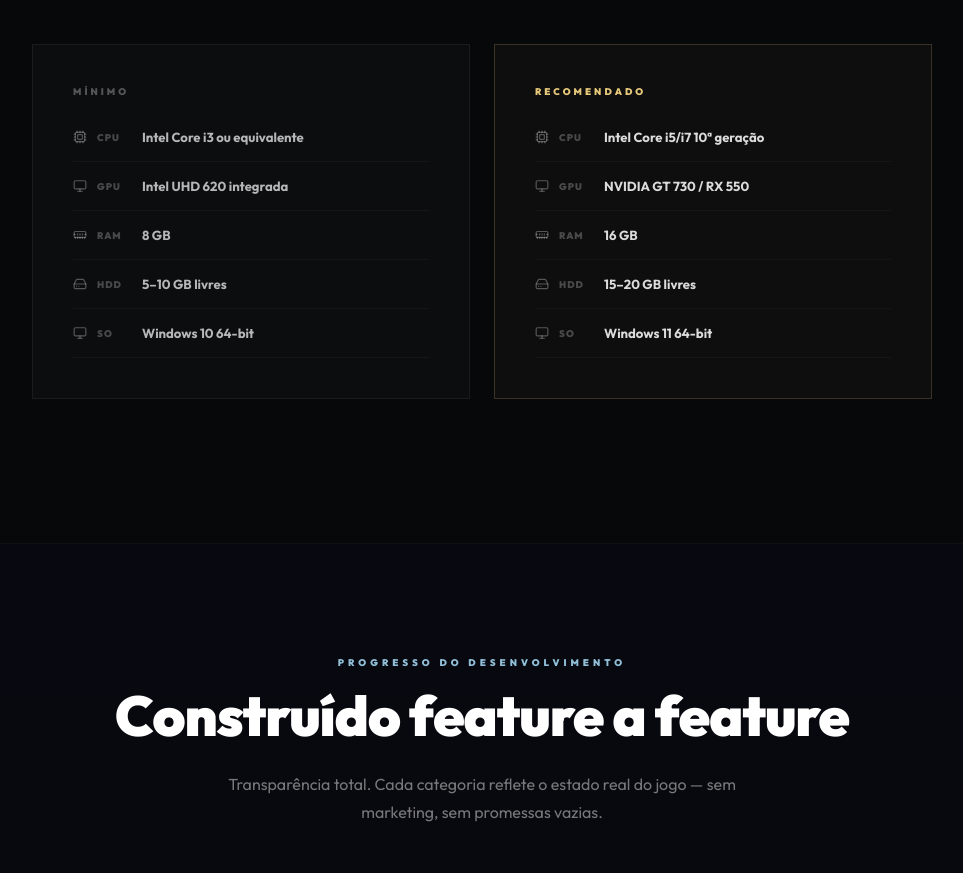
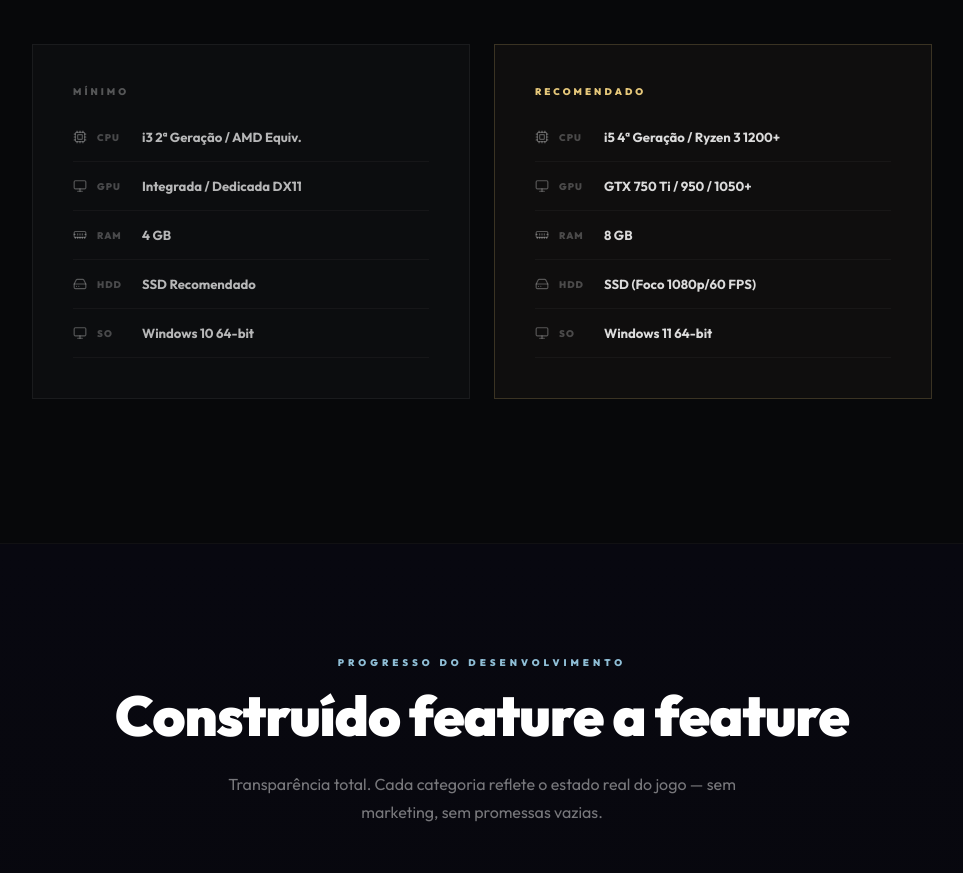
Before and after one commit to ChickChuck2/Inceptum, a React (Vite) app: page / in a window 1280 px wide. Shown: the part 6780-7653 px from the top of the page, without its empty margins (158-1121 px from the left). Built offline with nearby package versions, Linux system fonts and the light colour scheme.

Commit message:
feat: implement landing page layout with animated components for game mechanics, systems, and development progress

```diff
--- a/src/components/pages/LandingPage.tsx
+++ b/src/components/pages/LandingPage.tsx
@@ -502,20 +502,20 @@ const LandingPage: React.FC = () => {
             <motion.div className="sysreq-card" initial={{ opacity: 0, x: -30 }} whileInView={{ opacity: 1, x: 0 }} viewport={{ once: true }}>
               <div className="sysreq-label">{t('landing.sysreq.min')}</div>
               <div className="sysreq-rows">
-                <div className="sysreq-row"><Cpu size={14} /><span>CPU</span><b>Intel Core i3 ou equivalente</b></div>
-                <div className="sysreq-row"><Monitor size={14} /><span>GPU</span><b>Intel UHD 620 integrada</b></div>
-                <div className="sysreq-row"><MemoryStick size={14} /><span>RAM</span><b>8 GB</b></div>
-                <div className="sysreq-row"><HardDrive size={14} /><span>HDD</span><b>5–10 GB livres</b></div>
+                <div className="sysreq-row"><Cpu size={14} /><span>CPU</span><b>i3 2ª Geração / AMD Equiv.</b></div>
+                <div className="sysreq-row"><Monitor size={14} /><span>GPU</span><b>Integrada / Dedicada DX11</b></div>
+                <div className="sysreq-row"><MemoryStick size={14} /><span>RAM</span><b>4 GB</b></div>
+                <div className="sysreq-row"><HardDrive size={14} /><span>HDD</span><b>SSD Recomendado</b></div>
                 <div className="sysreq-row"><Monitor size={14} /><span>SO</span><b>Windows 10 64-bit</b></div>
               </div>
             </motion.div>
             <motion.div className="sysreq-card recommended" initial={{ opacity: 0, x: 30 }} whileInView={{ opacity: 1, x: 0 }} viewport={{ once: true }}>
               <div className="sysreq-label recommended-label">{t('landing.sysreq.rec')}</div>
               <div className="sysreq-rows">
-                <div className="sysreq-row"><Cpu size={14} /><span>CPU</span><b>Intel Core i5/i7 10ª geração</b></div>
-                <div className="sysreq-row"><Monitor size={14} /><span>GPU</span><b>NVIDIA GT 730 / RX 550</b></div>
-                <div className="sysreq-row"><MemoryStick size={14} /><span>RAM</span><b>16 GB</b></div>
-                <div className="sysreq-row"><HardDrive size={14} /><span>HDD</span><b>15–20 GB livres</b></div>
+                <div className="sysreq-row"><Cpu size={14} /><span>CPU</span><b>i5 4ª Geração / Ryzen 3 1200+</b></div>
+                <div className="sysreq-row"><Monitor size={14} /><span>GPU</span><b>GTX 750 Ti / 950 / 1050+</b></div>
+                <div className="sysreq-row"><MemoryStick size={14} /><span>RAM</span><b>8 GB</b></div>
+                <div className="sysreq-row"><HardDrive size={14} /><span>HDD</span><b>SSD (Foco 1080p/60 FPS)</b></div>
                 <div className="sysreq-row"><Monitor size={14} /><span>SO</span><b>Windows 11 64-bit</b></div>
               </div>
             </motion.div>
```
